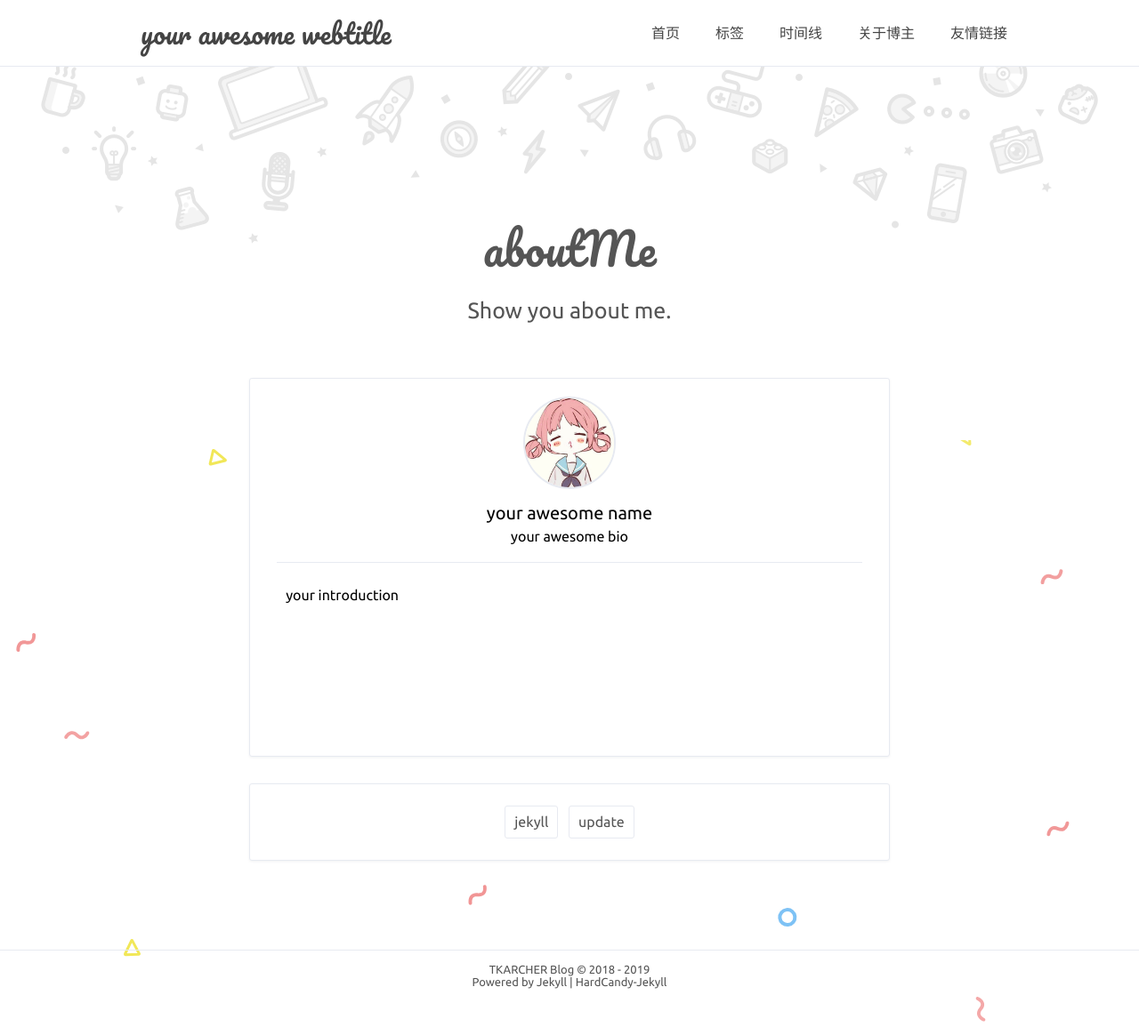
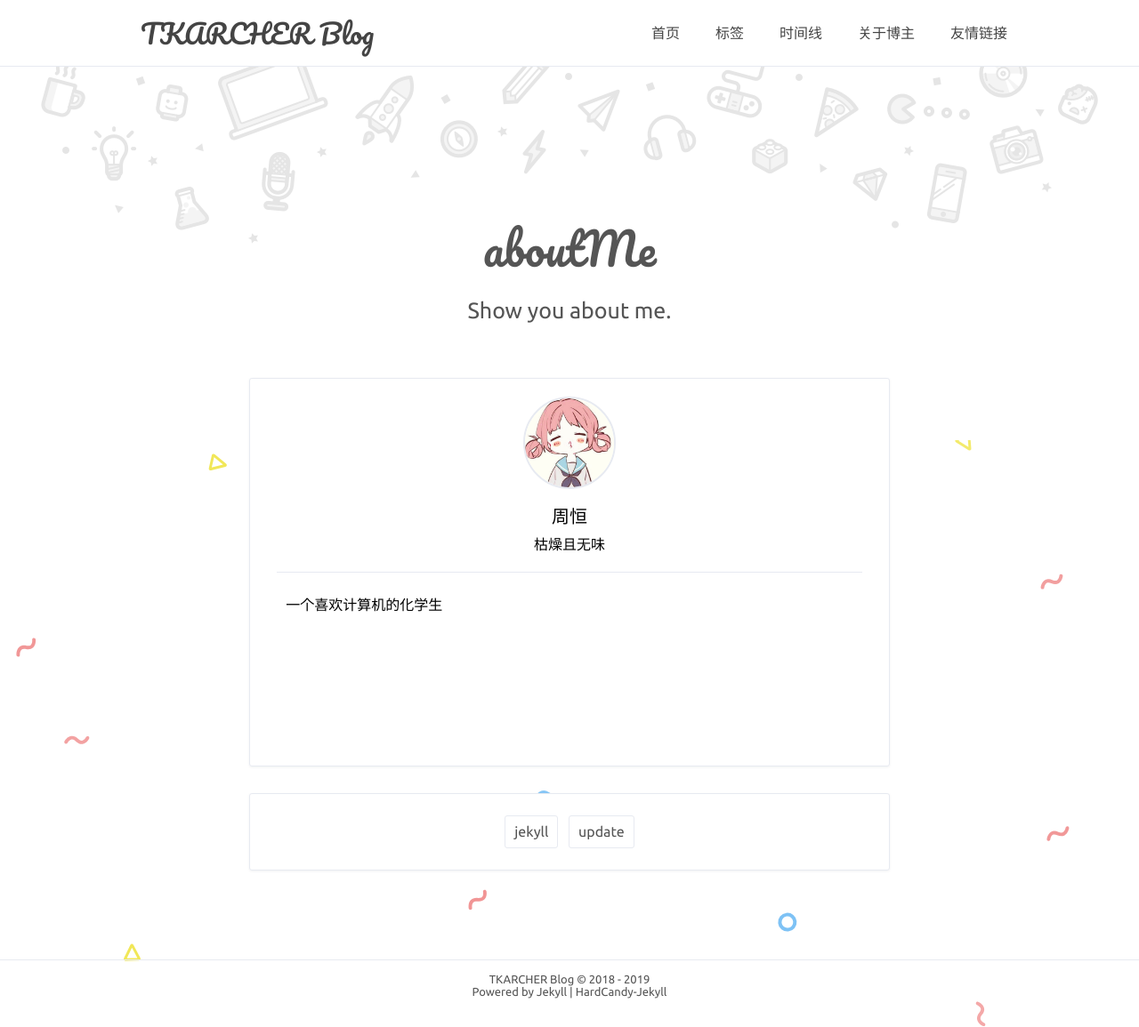
Before and after one commit to TKARCHER1108/TKARCHER1108.github.io, a Jekyll site: the page built from about.html, in a window 1280 px wide. Shown: the whole page at 89% size. Built offline with Jekyll 4.4.1, drawn with Linux system fonts in a browser that asks for light colours; comment, search, counter and statistics services are not loaded.

Commit message:
Update _config.yml

```diff
--- a/_config.yml
+++ b/_config.yml
@@ -14,31 +14,31 @@ nav: # 最佳体验 六个标签 且最好每个标签不超过4中文字
 
 # 博主
 author: true
-name: 'your awesome name'
-NickName: 'your awesome nickname'
-webtitle: 'your awesome webtitle'
-bio: 'your awesome bio'
+name: '周恒'
+NickName: 'TKARCHER'
+webtitle: 'TKARCHER Blog'
+bio: '枯燥且无味'
 about: true
-aboutyou: 'your introduction'
+aboutyou: '一个喜欢计算机的化学生'
 portraits: '/assets/profile.jpeg' # your portraits image file path
 
 # SNS
 SNS: true
 SNS-icon: #['Facebook', 'weibo', 'qq', 'github', 'Dribbble', 'Twitter', 'instagram', 'weixin', 'Codepen']
-  mail: 'mailto:abc@gmail.com'
+  mail: '405986996@qq.com'
   weixin: '' # 你的微信二维码存放的地址
-  qq: '' # 你的qq二维码存放的地址 or http://wpa.qq.com/msgrd?v=3&uin='你的QQ号'&site=qq&menu=yes
-  github: ''
+  qq: '' # 你的qq二维码存放的地址 or http://wpa.qq.com/msgrd?v=3&uin='405986996'&site=qq&menu=yes
+  github: 'TKARCHER1108'
   Codepen: ''
-  weibo: ''
-  instagram: ''
-  Twitter: ''
+  weibo: 'TKARCHER'
+  instagram: 'TKARCHER'
+  Twitter: 'zhouheng'
   Dribbble: ''
-  Facebook: ''
-  Google: ''
-  zhihu: ''
+  Facebook: '周恒'
+  Google: 'heng zhou'
+  zhihu: 'TKARCHER'
   juejin: ''
-  twitch: ''
+  twitch: 'TKARCHER'
 
 # 分页
 paginate: 2
```
